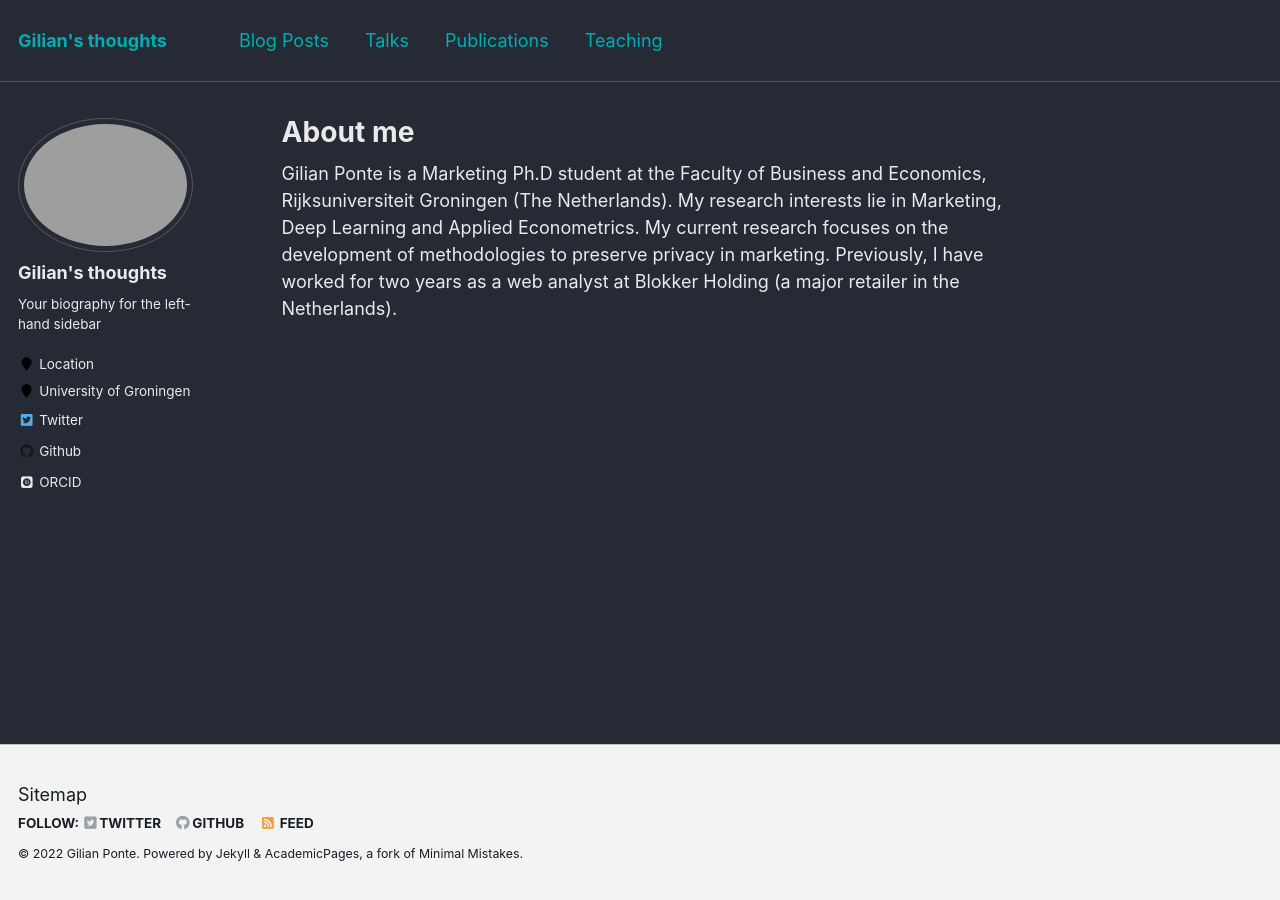
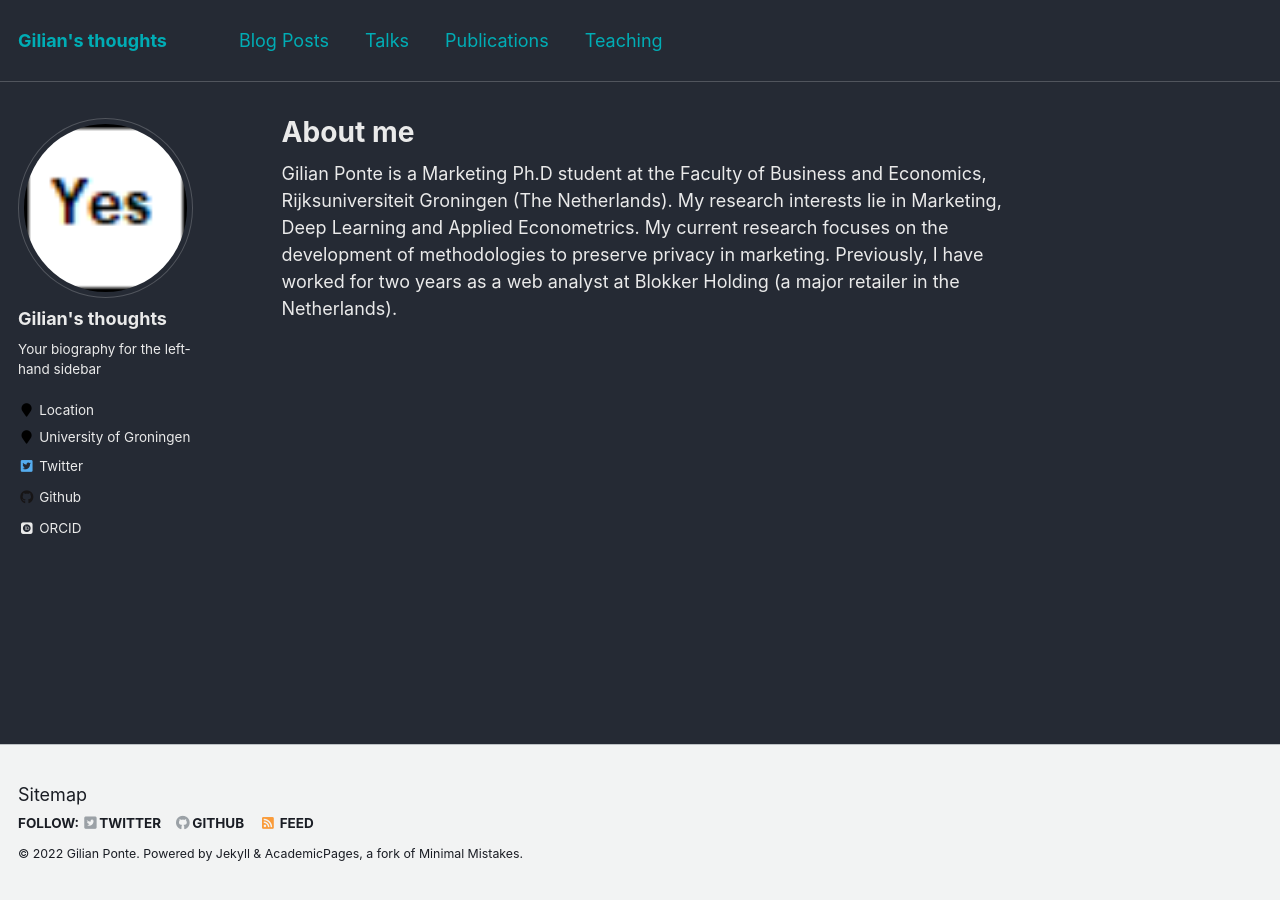
Before and after one commit to GilianPonte/gilianponte.github.io, a Jekyll site: the page built from _pages/about.md, in a window 1280 px wide. Built offline with Jekyll 4.4.1, drawn with Linux system fonts in a browser that asks for light colours; some web fonts are replaced.

Commit message:
Update _config.yml

```diff
--- a/_config.yml
+++ b/_config.yml
@@ -11,7 +11,7 @@ title                    : "Gilian's thoughts"
 title_separator          : "-"
 name                     : &name "Gilian Ponte"
 description              : &description "personal description"
-url                      : https://gilianponte.github.io # the base hostname & protocol for your site e.g. "https://mmistakes.github.io"
+url                      : "https://gilianponte.github.io" # the base hostname & protocol for your site e.g. "https://mmistakes.github.io"
 baseurl                  : "" # the subpath of your site, e.g. "/blog"
 repository               : ""
 teaser                   :  # filename of teaser fallback teaser image placed in /images/, .e.g. "500x300.png"
@@ -29,7 +29,7 @@ comments:
   facebook:
     appid                :
     num_posts            : # 5 (default)
-    colorscheme          : # "light" (default), "dark"
+    colorscheme          : "light"
 staticman:
   allowedFields          : ['name', 'email', 'url', 'message']
   branch                 : "gh-pages" # "master", "gh-pages"
@@ -81,7 +81,7 @@ analytics:
 # Site Author
 author:
   name             : "Gilian's thoughts"
-  avatar           : ""
+  avatar           : "https://github.com/GilianPonte/gilianponte.github.io/blob/master/files/yes.png"
   bio              : "Your biography for the left-hand sidebar"
   location         : "Location"
   employer         : "University of Groningen"
```
